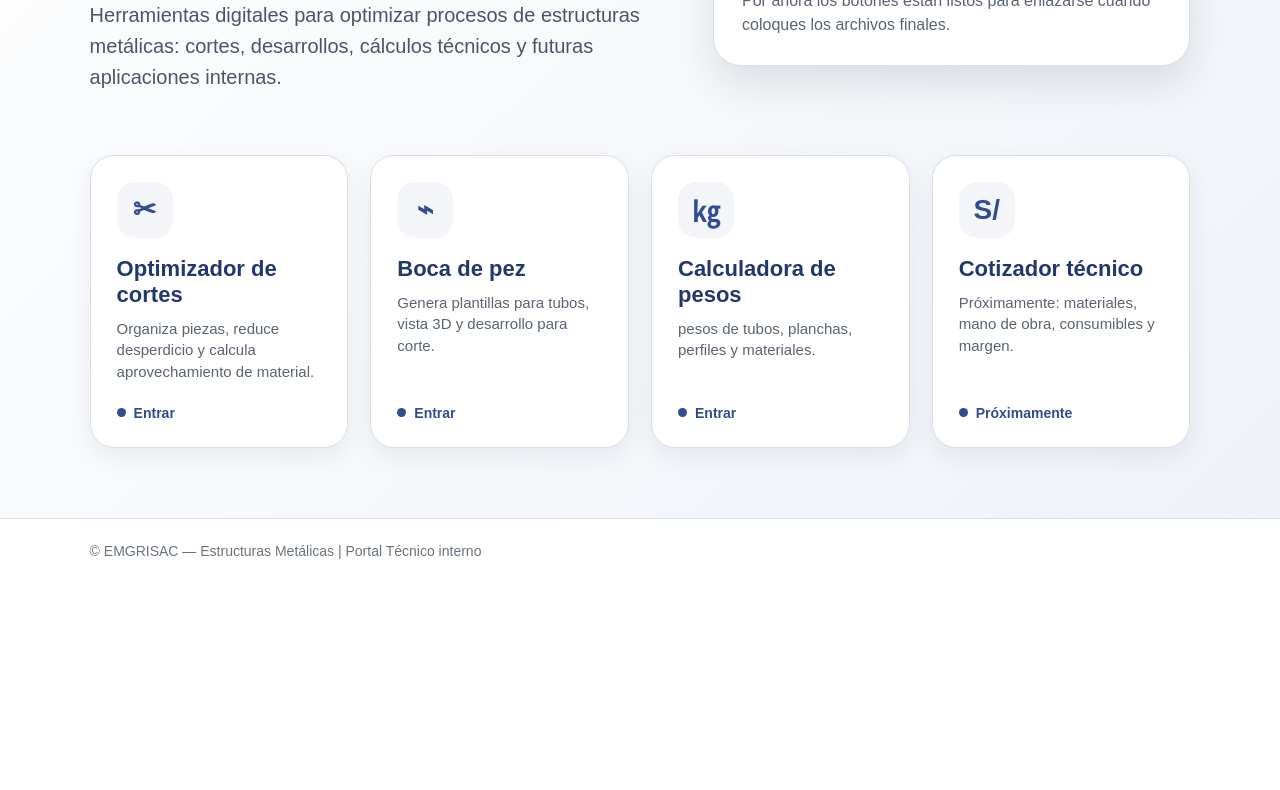
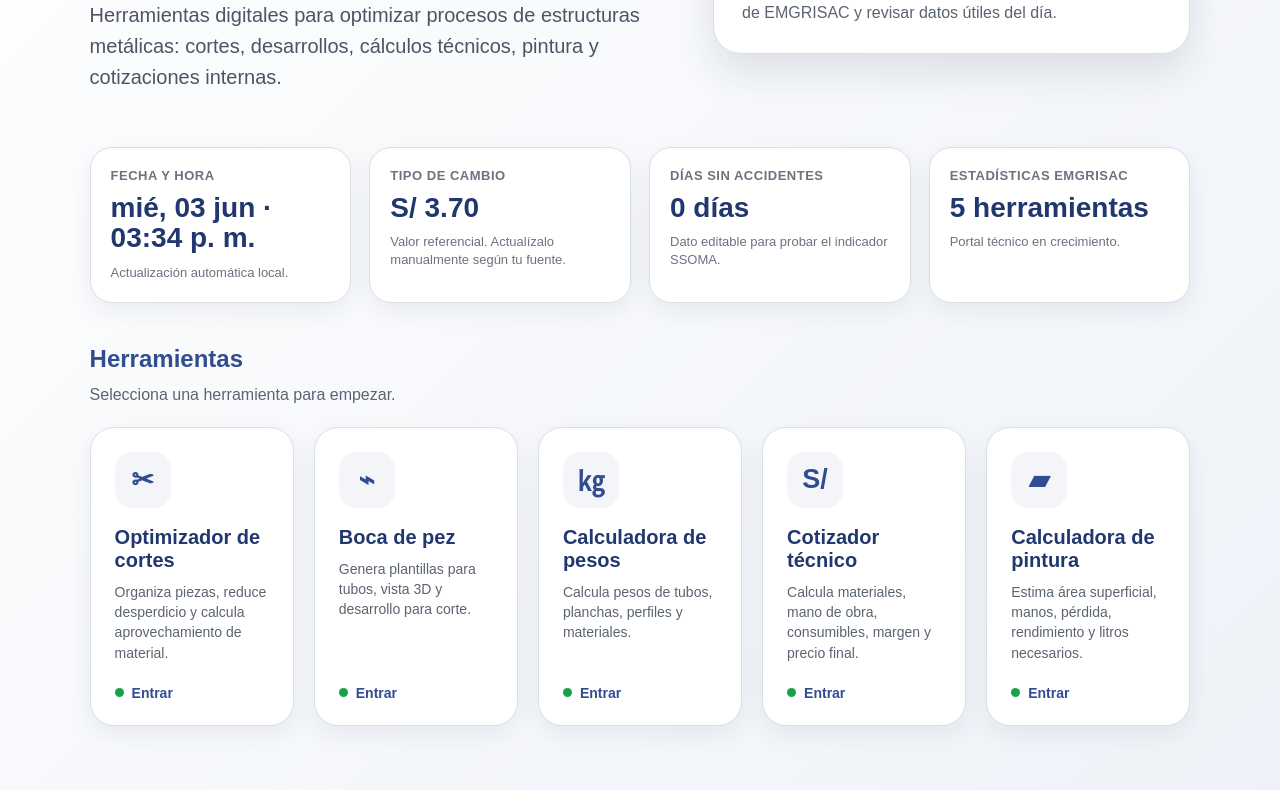
Before and after one commit to UkMarsX/OTUB, a plain HTML site: page index.html in a window 1280 px wide. Shown: the part 312-1102 px from the top of the page. Before the commit the page ends 895 px from the top, so only its background shows below. Drawn offline with Linux system fonts and the light colour scheme.

Commit message:
Update index.html

```diff
--- a/index.html
+++ b/index.html
@@ -12,6 +12,8 @@
       --texto: #1f2937;
       --borde: #d9dee8;
       --sombra: 0 18px 40px rgba(31, 41, 55, 0.12);
+      --verde: #16a34a;
+      --amarillo: #f59e0b;
     }
 
     * { box-sizing: border-box; }
@@ -31,7 +33,7 @@
       justify-content: space-between;
       gap: 24px;
       border-bottom: 1px solid var(--borde);
-      background: rgba(255,255,255,0.82);
+      background: rgba(255,255,255,0.88);
       backdrop-filter: blur(12px);
       position: sticky;
       top: 0;
@@ -54,16 +56,14 @@
       white-space: nowrap;
     }
 
-    main {
-      padding: 48px 7vw 70px;
-    }
+    main { padding: 48px 7vw 70px; }
 
     .hero {
       display: grid;
       grid-template-columns: 1.1fr 0.9fr;
       align-items: center;
       gap: 40px;
-      margin-bottom: 42px;
+      margin-bottom: 34px;
     }
 
     h1 {
@@ -82,40 +82,77 @@
       max-width: 760px;
     }
 
-    .panel {
+    .panel, .metric, .card {
       background: white;
       border: 1px solid var(--borde);
+      box-shadow: 0 8px 24px rgba(31, 41, 55, 0.07);
+    }
+
+    .panel {
       border-radius: 28px;
       padding: 28px;
       box-shadow: var(--sombra);
     }
 
-    .panel h2 {
-      margin: 0 0 10px;
-      color: var(--azul);
+    .panel h2, .section-title h2 { margin: 0 0 10px; color: var(--azul); }
+    .panel p, .section-title p { margin: 0; color: #5b6472; line-height: 1.5; }
+
+    .dashboard {
+      display: grid;
+      grid-template-columns: repeat(4, minmax(180px, 1fr));
+      gap: 18px;
+      margin-bottom: 42px;
     }
 
-    .panel p {
-      margin: 0;
-      color: #5b6472;
-      line-height: 1.5;
+    .metric {
+      border-radius: 22px;
+      padding: 20px;
+      min-height: 132px;
+    }
+
+    .metric-label {
+      color: #6b7280;
+      font-size: 13px;
+      font-weight: 700;
+      text-transform: uppercase;
+      letter-spacing: .5px;
+      margin-bottom: 10px;
+    }
+
+    .metric-value {
+      color: var(--azul-oscuro);
+      font-size: 28px;
+      font-weight: 900;
+      line-height: 1.1;
+    }
+
+    .metric-note {
+      margin-top: 10px;
+      color: #6b7280;
+      font-size: 13px;
+      line-height: 1.35;
+    }
+
+    .section-title {
+      margin: 0 0 20px;
+      display: flex;
+      align-items: end;
+      justify-content: space-between;
+      gap: 20px;
     }
 
     .grid {
       display: grid;
-      grid-template-columns: repeat(4, minmax(220px, 1fr));
-      gap: 22px;
+      grid-template-columns: repeat(5, minmax(190px, 1fr));
+      gap: 20px;
     }
 
     .card {
       text-decoration: none;
       color: inherit;
-      background: white;
-      border: 1px solid var(--borde);
       border-radius: 24px;
-      padding: 26px;
-      min-height: 230px;
-      box-shadow: 0 8px 24px rgba(31, 41, 55, 0.07);
+      padding: 24px;
+      min-height: 225px;
       transition: transform .2s ease, box-shadow .2s ease, border-color .2s ease;
       display: flex;
       flex-direction: column;
@@ -136,23 +173,13 @@
       color: var(--azul);
       display: grid;
       place-items: center;
-      font-size: 28px;
+      font-size: 27px;
       font-weight: 900;
       margin-bottom: 18px;
     }
 
-    .card h3 {
-      margin: 0 0 10px;
-      font-size: 22px;
-      color: var(--azul-oscuro);
-    }
-
-    .card p {
-      margin: 0;
-      color: #5b6472;
-      line-height: 1.45;
-      font-size: 15px;
-    }
+    .card h3 { margin: 0 0 10px; font-size: 20px; color: var(--azul-oscuro); }
+    .card p { margin: 0; color: #5b6472; line-height: 1.45; font-size: 14px; }
 
     .status {
       margin-top: 22px;
@@ -164,12 +191,9 @@
       font-size: 14px;
     }
 
-    .dot {
-      width: 9px;
-      height: 9px;
-      background: var(--azul);
-      border-radius: 50%;
-    }
+    .dot { width: 9px; height: 9px; background: var(--azul); border-radius: 50%; }
+    .dot.green { background: var(--verde); }
+    .dot.yellow { background: var(--amarillo); }
 
     footer {
       padding: 24px 7vw;
@@ -179,7 +203,12 @@
       font-size: 14px;
     }
 
-    @media (max-width: 1050px) {
+    @media (max-width: 1200px) {
+      .grid { grid-template-columns: repeat(3, minmax(220px, 1fr)); }
+      .dashboard { grid-template-columns: repeat(2, minmax(180px, 1fr)); }
+    }
+
+    @media (max-width: 900px) {
       .hero { grid-template-columns: 1fr; }
       .grid { grid-template-columns: repeat(2, minmax(220px, 1fr)); }
     }
@@ -187,8 +216,9 @@
     @media (max-width: 640px) {
       header { flex-direction: column; align-items: flex-start; }
       .logo { width: 100%; height: auto; }
-      .grid { grid-template-columns: 1fr; }
+      .grid, .dashboard { grid-template-columns: 1fr; }
       main { padding-top: 34px; }
+      .section-title { display: block; }
     }
   </style>
 </head>
@@ -204,14 +234,47 @@
         <h1>Portal Técnico EMGRISAC</h1>
         <p class="subtitle">
           Herramientas digitales para optimizar procesos de estructuras metálicas:
-          cortes, desarrollos, cálculos técnicos y futuras aplicaciones internas.
+          cortes, desarrollos, cálculos técnicos, pintura y cotizaciones internas.
         </p>
       </div>
       <div class="panel">
         <h2>Acceso rápido</h2>
         <p>
-          Desde este portal podrás entrar a tus herramientas web. Por ahora los botones están listos para enlazarse cuando coloques los archivos finales.
+          Panel principal para ingresar a las herramientas técnicas de EMGRISAC y revisar datos útiles del día.
         </p>
+      </div>
+    </section>
+
+    <section class="dashboard">
+      <div class="metric">
+        <div class="metric-label">Fecha y hora</div>
+        <div class="metric-value" id="fechaHora">--:--</div>
+        <div class="metric-note">Actualización automática local.</div>
+      </div>
+
+      <div class="metric">
+        <div class="metric-label">Tipo de cambio</div>
+        <div class="metric-value">S/ 3.70</div>
+        <div class="metric-note">Valor referencial. Actualízalo manualmente según tu fuente.</div>
+      </div>
+
+      <div class="metric">
+        <div class="metric-label">Días sin accidentes</div>
+        <div class="metric-value">0 días</div>
+        <div class="metric-note">Dato editable para probar el indicador SSOMA.</div>
+      </div>
+
+      <div class="metric">
+        <div class="metric-label">Estadísticas EMGRISAC</div>
+        <div class="metric-value">5 herramientas</div>
+        <div class="metric-note">Portal técnico en crecimiento.</div>
+      </div>
+    </section>
+
+    <section class="section-title">
+      <div>
+        <h2>Herramientas</h2>
+        <p>Selecciona una herramienta para empezar.</p>
       </div>
     </section>
 
@@ -222,7 +285,7 @@
           <h3>Optimizador de cortes</h3>
           <p>Organiza piezas, reduce desperdicio y calcula aprovechamiento de material.</p>
         </div>
-        <span class="status"><span class="dot"></span> Entrar</span>
+        <span class="status"><span class="dot green"></span> Entrar</span>
       </a>
 
       <a class="card" href="bocapez.html">
@@ -231,25 +294,34 @@
           <h3>Boca de pez</h3>
           <p>Genera plantillas para tubos, vista 3D y desarrollo para corte.</p>
         </div>
-        <span class="status"><span class="dot"></span> Entrar</span>
+        <span class="status"><span class="dot green"></span> Entrar</span>
       </a>
 
       <a class="card" href="calcpesos.html">
         <div>
           <div class="icon">㎏</div>
           <h3>Calculadora de pesos</h3>
-          <p>pesos de tubos, planchas, perfiles y materiales.</p>
+          <p>Calcula pesos de tubos, planchas, perfiles y materiales.</p>
         </div>
-        <span class="status"><span class="dot"></span> Entrar</span>
+        <span class="status"><span class="dot green"></span> Entrar</span>
       </a>
 
-      <a class="card" href="#">
+      <a class="card" href="cotizador.html">
         <div>
           <div class="icon">S/</div>
           <h3>Cotizador técnico</h3>
-          <p>Próximamente: materiales, mano de obra, consumibles y margen.</p>
+          <p>Calcula materiales, mano de obra, consumibles, margen y precio final.</p>
         </div>
-        <span class="status"><span class="dot"></span> Próximamente</span>
+        <span class="status"><span class="dot green"></span> Entrar</span>
+      </a>
+
+      <a class="card" href="calculadora-pintura.html">
+        <div>
+          <div class="icon">▰</div>
+          <h3>Calculadora de pintura</h3>
+          <p>Estima área superficial, manos, pérdida, rendimiento y litros necesarios.</p>
+        </div>
+        <span class="status"><span class="dot green"></span> Entrar</span>
       </a>
     </section>
   </main>
@@ -257,5 +329,18 @@
   <footer>
     © EMGRISAC — Estructuras Metálicas | Portal Técnico interno
   </footer>
+
+  <script>
+    function actualizarFechaHora() {
+      const ahora = new Date();
+      const opcionesFecha = { weekday: 'short', day: '2-digit', month: 'short' };
+      const fecha = ahora.toLocaleDateString('es-PE', opcionesFecha).replace('.', '');
+      const hora = ahora.toLocaleTimeString('es-PE', { hour: '2-digit', minute: '2-digit' });
+      document.getElementById('fechaHora').textContent = `${fecha} · ${hora}`;
+    }
+
+    actualizarFechaHora();
+    setInterval(actualizarFechaHora, 30000);
+  </script>
 </body>
 </html>
```
